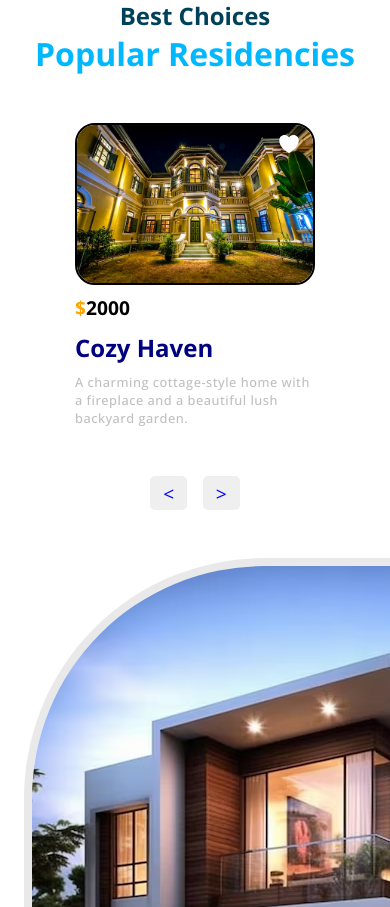
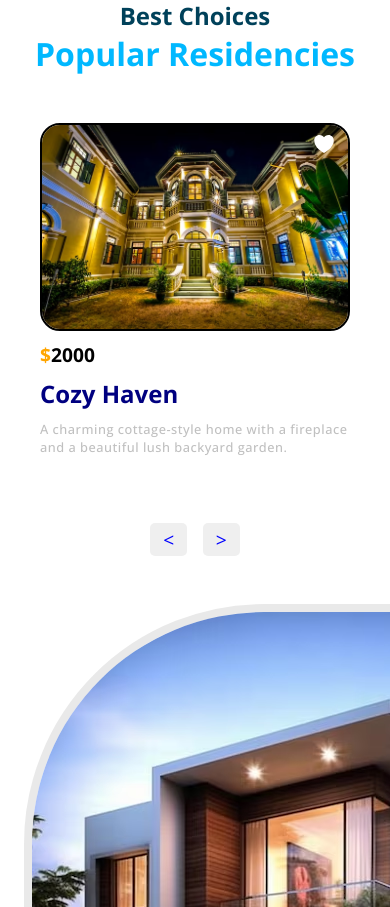
Before and after one commit to Hashara-Pilapitiya/DreamDwellings, a React (Create React App) app in the folder client/: page / in a window 390 px wide. Shown: the part 3540-4447 px from the top of the page. Built offline with nearby package versions, Linux system fonts and the light colour scheme.

Commit message:
Update PropertyCard.css for responsive design

```diff
--- a/client/src/Components/PropertyCard/PropertyCard.css
+++ b/client/src/Components/PropertyCard/PropertyCard.css
@@ -35,3 +35,20 @@
     rgba(136, 160, 255, 0.46) 217.91%);
     box-shadow: 0px 23px 21px -8px #c6e3ee;
 }
+
+
+
+@media (max-width: 768px) {
+    .r-container .r-head {
+        align-items: center;
+    }
+
+    .r-card img {
+        max-width: 100rem;
+    }
+
+    .r-card .secondoryText {
+        width: 100%;
+        letter-spacing: 0.5px;
+    }
+}
```
